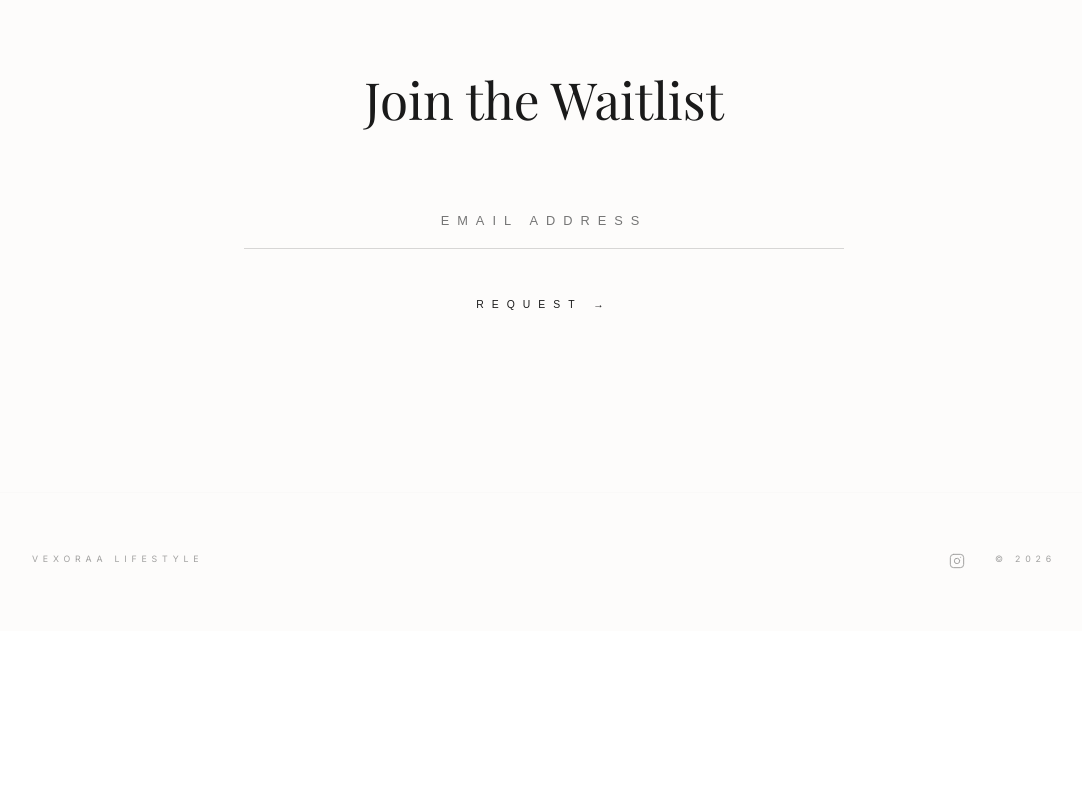
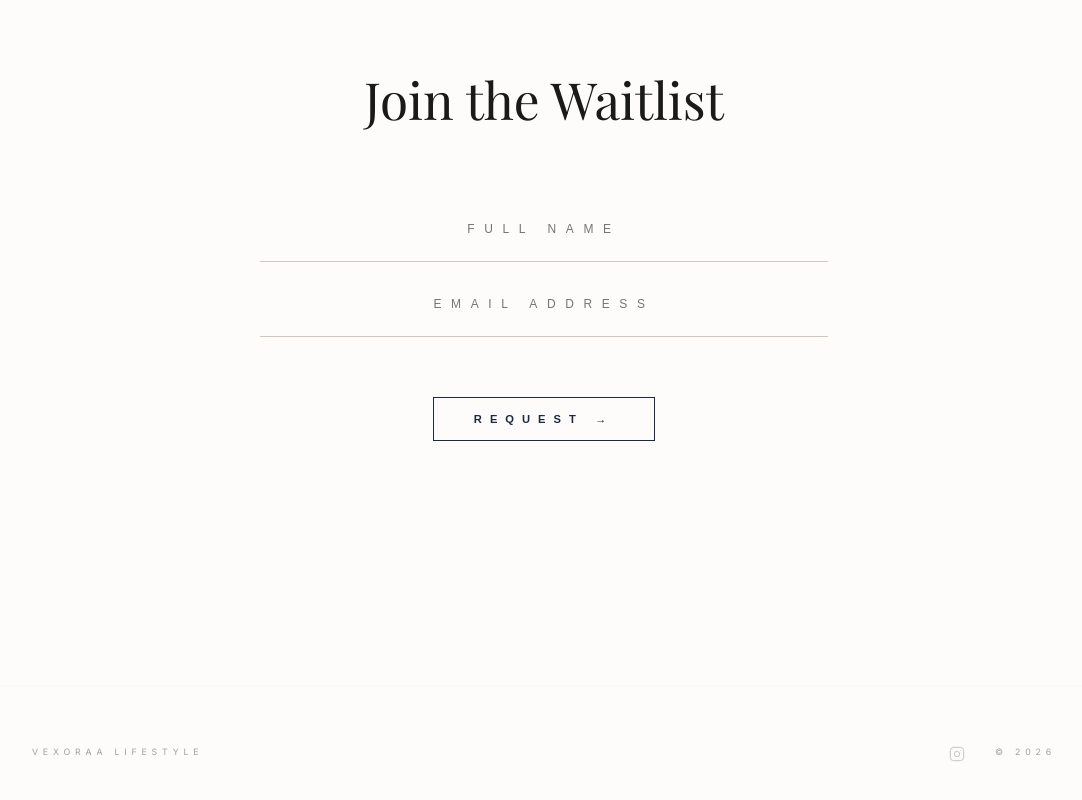
Before and after one commit to PatelYaSH72/vexora, a React (Vite) app: page / in a window 1280 px wide. Shown: the part 2236-3036 px from the top of the page, without its empty margins (96-1178 px from the left). Before the commit the page ends 2867 px from the top, so only its background shows below. Built offline with nearby package versions, Linux system fonts and the light colour scheme.

Commit message:
add backend

```diff
--- a/package.json
+++ b/package.json
@@ -11,10 +11,12 @@
   },
   "dependencies": {
     "@emailjs/browser": "^4.4.1",
+    "axios": "^1.13.4",
     "framer-motion": "^12.24.0",
     "lucide-react": "^0.562.0",
     "react": "^19.1.1",
-    "react-dom": "^19.1.1"
+    "react-dom": "^19.1.1",
+    "react-router": "^7.13.0"
   },
   "devDependencies": {
     "@eslint/js": "^9.33.0",
--- a/src/VexoraaLoading.jsx
+++ b/src/VexoraaLoading.jsx
@@ -8,6 +8,7 @@ import {
 import { Instagram, ArrowRight } from "lucide-react";
 import emailjs from "@emailjs/browser";
 import vexoraaLogo from "../public/Dark_Wordmark.png";
+import axios from 'axios';
 
 const VexoraaAgencyLuxury = () => {
   const { scrollYProgress } = useScroll();
@@ -16,33 +17,44 @@ const VexoraaAgencyLuxury = () => {
 
   // --- EMAILJS LOGIC ---
   const [email, setEmail] = useState("");
+  const [name, setName] = useState("");
   const [status, setStatus] = useState("Request →");
 
-  const handleSendEmail = (e) => {
+  const navy = "#1B2A41";
+const taupe = "#D1C7BD";
+const bronze = "#8E795E";
+const offWhite = "#F0EEE9";
+
+  const handleSendEmail = async (e) => {
     e.preventDefault();
     if (!email) return;
     setStatus("Sending...");
 
-    const serviceID = "service_9zqbbg5";
-    const templateID = "template_ltgr76s";
-    const publicKey = "1TT8oHJtHCQ5NclUm";
+   try {
+
+    console.log("run");
+
+
+    const res = await axios.post(`${import.meta.env.VITE_BACKEND_URL}/api/user/sendEmail`, {
+      name,
+      email,
+    });
+
+    console.log(res);
+
+
+   } catch (error) {
+
+   }
 
     const templateParams = {
       user_email: email,
       time: new Date().toLocaleString(),
     };
 
-    emailjs
-      .send(serviceID, templateID, templateParams, publicKey)
-      .then(() => {
-        setStatus("Access Requested.");
-        setEmail("");
-        setTimeout(() => setStatus("Request Access →"), 3000);
-      })
-      .catch((err) => {
-        console.error("FAILED...", err);
-        setStatus("Error. Try Again.");
-      });
+
+
+
   };
 
   useEffect(() => {
@@ -417,7 +429,44 @@ const VexoraaAgencyLuxury = () => {
             >
               Join the Waitlist
             </h2>
-            <form onSubmit={handleSendEmail} style={{ position: "relative" }}>
+            <form
+    onSubmit={handleSendEmail}
+    style={{
+      position: "relative",
+      maxWidth: "600px",
+      margin: "4rem auto", // Form ko page par thodi saans lene ki jagah di
+      padding: "0 1rem",
+      display: "flex",
+      flexDirection: "column",
+      alignItems: "center"
+    }}
+  >
+    {/* NAME FIELD */}
+    <input
+      type="text"
+      required
+      value={name}
+      onChange={(e) => setName(e.target.value)}
+      placeholder="FULL NAME"
+      style={{
+        width: "100%",
+        background: "transparent",
+        border: "none",
+        borderBottom: `1px solid ${taupe}`, // Light taupe border for luxury feel
+        padding: "25px 0", // Padding thodi badhayi readability ke liye
+        textAlign: "center",
+        letterSpacing: "0.6rem", // Widened for premium look
+        fontSize: "0.75rem",
+        outline: "none",
+        borderRadius: 0,
+        color: navy,
+        transition: "border-color 0.4s ease",
+      }}
+      onFocus={(e) => e.target.style.borderColor = bronze}
+      onBlur={(e) => e.target.style.borderColor = taupe}
+    />
+
+    {/* EMAIL FIELD */}
     <input
       type="email"
       required
@@ -428,31 +477,47 @@ const VexoraaAgencyLuxury = () => {
         width: "100%",
         background: "transparent",
         border: "none",
-                  borderBottom: "1px solid rgba(0,0,0,0.15)",
-                  padding: "20px 0",
+        borderBottom: `1px solid ${taupe}`,
+        padding: "25px 0",
+        marginTop: "10px", // Dono fields ke beech slight breathing space
         textAlign: "center",
-                  letterSpacing: "0.5rem",
-                  fontSize: "0.8rem",
+        letterSpacing: "0.6rem",
+        fontSize: "0.75rem",
         outline: "none",
         borderRadius: 0,
+        color: navy,
+        transition: "border-color 0.4s ease",
       }}
+      onFocus={(e) => e.target.style.borderColor = bronze}
+      onBlur={(e) => e.target.style.borderColor = taupe}
     />
+
+    {/* SUBMIT BUTTON */}
     <motion.button
       type="submit"
-                whileHover={{ y: -5, color: deepGold }}
+      whileHover={{
+        y: -3,
+        color: bronze,
+        letterSpacing: "0.8rem" // Hover par button thoda expand hoga
+      }}
+      transition={{ duration: 0.4 }}
       style={{
-                  marginTop: "50px",
+        marginTop: "60px", // Text fields se clear separation
         background: "none",
-                  border: "none",
+        border: `1px solid ${navy}`, // Button ko ek frame diya
+        padding: "15px 40px", // Luxury buttons aksar wide hote hain
         cursor: "pointer",
-                  fontSize: "0.65rem",
+        fontSize: "0.7rem",
         letterSpacing: "0.5rem",
         textTransform: "uppercase",
-                  color: charcoal,
-                  fontWeight: "500",
+        color: navy,
+        fontWeight: "600",
+        display: "flex",
+        justifyContent: "center",
+        alignItems: "center",
       }}
     >
-                {status}
+      {status || "Submit"}
     </motion.button>
   </form>
           </div>
@@ -472,12 +537,15 @@ const VexoraaAgencyLuxury = () => {
         >
           <p>VEXORAA LIFESTYLE</p>
           <div style={{ display: "flex", gap: "30px" }}>
-            <motion.div
+            <motion.a
+
               whileHover={{ color: deepGold, opacity: 1 }}
-              style={{ cursor: "pointer" }}
+              style={{ cursor: "pointer", opacity: 0.6, color: "#1a1a1a" }}
+              target="_blank"
+              href="https://www.instagram.com/vexoraa.in/"
             >
               <Instagram size={16} strokeWidth={1.5} />
-            </motion.div>
+            </motion.a>
             <p>© 2026</p>
           </div>
         </footer>
```
Also changed, not shown: 2 other files (tests, documents, lock files or other folders). Lines whose indentation alone changed are shown as unchanged.
